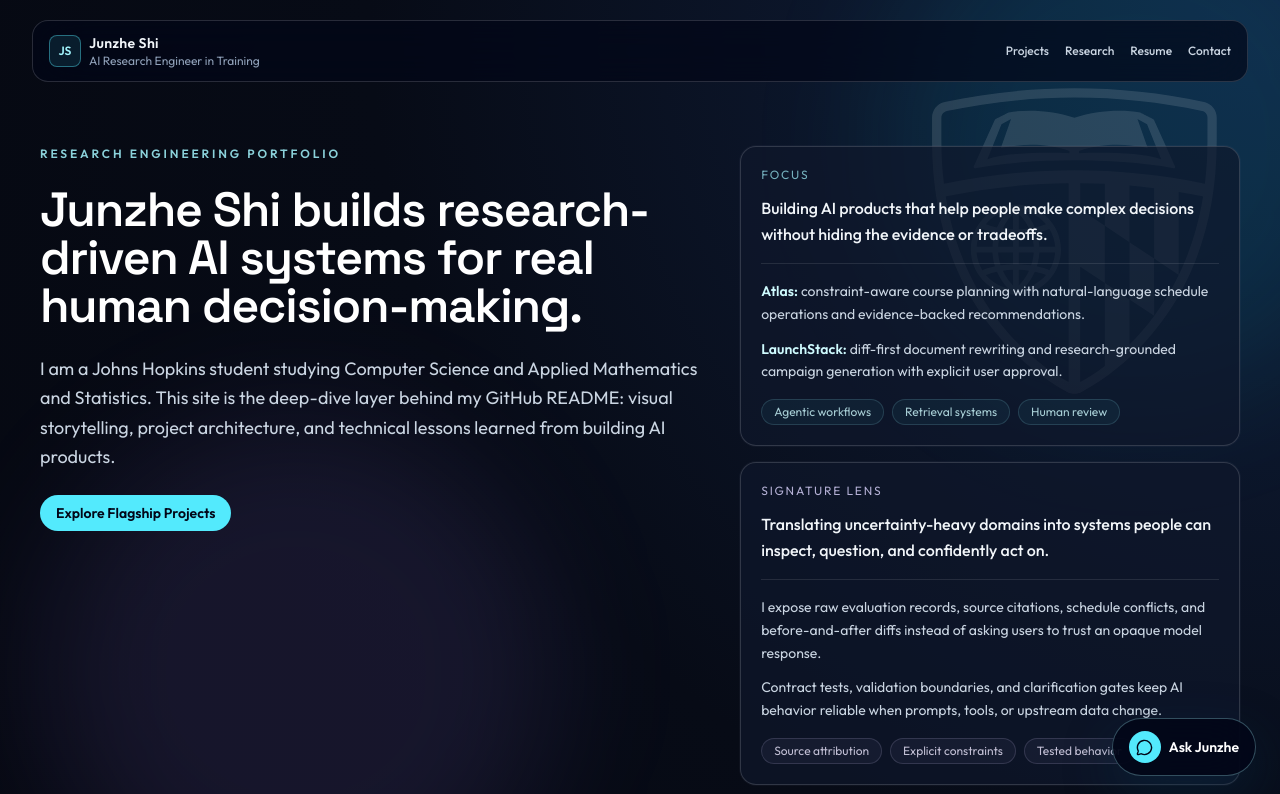
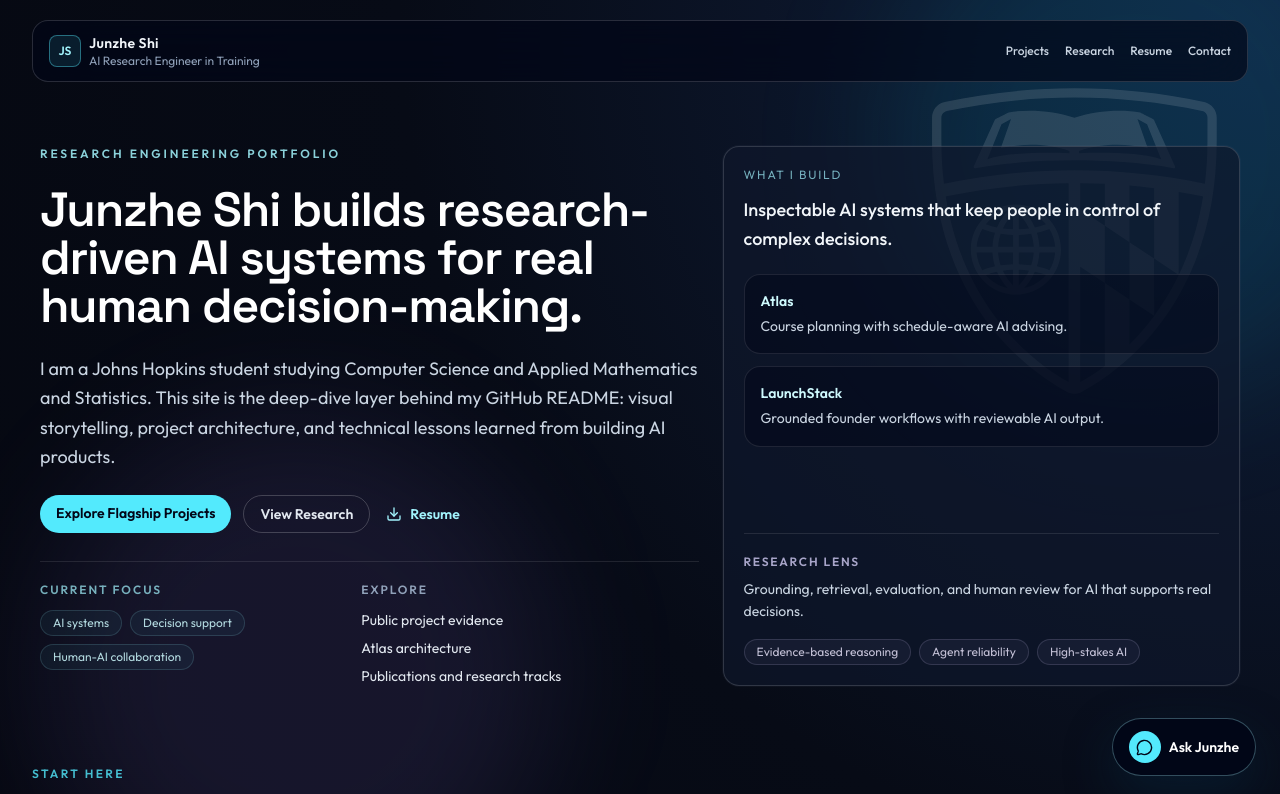
Before and after one commit to JunzheShi0702/personal-website, a React (Vite) app in the folder client/: page / in a window 1280 px wide. Shown: the top 794 px of the page. Built offline with nearby package versions, Linux system fonts and the light colour scheme.

Commit message:
redesign uiux

```diff
--- a/client/src/pages/HomePage.tsx
+++ b/client/src/pages/HomePage.tsx
@@ -64,7 +64,8 @@ export function HomePage() {
         >
           <img src={universityShield} alt="" className="h-56 w-auto md:h-80" />
         </div>
-        <div className="relative z-10 grid items-start gap-6 lg:grid-cols-[1.15fr_0.85fr]">
+        <div className="relative z-10 grid items-stretch gap-6 lg:grid-cols-[1.12fr_0.88fr]">
+          <div className="flex flex-col justify-between gap-7">
             <div className="space-y-6">
               <p className="text-xs font-semibold uppercase tracking-[0.24em] text-cyan-200/85">
                 Research Engineering Portfolio
@@ -85,61 +86,95 @@ export function HomePage() {
                 >
                   Explore Flagship Projects
                 </Link>
+                <Link
+                  to="/research"
+                  className="rounded-full border border-white/20 px-4 py-2 text-sm font-semibold text-slate-200 transition hover:border-cyan-200/60 hover:text-white"
+                >
+                  View Research
+                </Link>
+                <a
+                  href={resumePath}
+                  className="inline-flex items-center gap-2 px-1 py-2 text-sm font-semibold text-cyan-200 transition hover:text-cyan-100"
+                >
+                  <Download className="h-4 w-4" />
+                  Resume
+                </a>
               </div>
             </div>
-          <div className="grid self-start gap-4 sm:grid-cols-2 lg:grid-cols-1">
-            <BentoCard>
-              <p className="text-xs uppercase tracking-[0.15em] text-cyan-200/70">
-                Focus
+
+            <div className="grid gap-4 border-t border-white/10 pt-5 md:grid-cols-[0.95fr_1.05fr]">
+              <div>
+                <p className="text-xs font-semibold uppercase tracking-[0.16em] text-cyan-200/70">
+                  Current Focus
                 </p>
-              <p className="mt-3 text-base font-medium leading-relaxed text-slate-100">
-                Building AI products that help people make complex decisions without
-                hiding the evidence or tradeoffs.
-              </p>
-              <div className="mt-4 space-y-3 border-t border-white/10 pt-4 text-sm leading-relaxed text-slate-300">
-                <p>
-                  <span className="font-semibold text-cyan-100">Atlas:</span>{' '}
-                  constraint-aware course planning with natural-language schedule
-                  operations and evidence-backed recommendations.
-                </p>
-                <p>
-                  <span className="font-semibold text-cyan-100">LaunchStack:</span>{' '}
-                  diff-first document rewriting and research-grounded campaign
-                  generation with explicit user approval.
-                </p>
-              </div>
-              <div className="mt-4 flex flex-wrap gap-2">
-                {['Agentic workflows', 'Retrieval systems', 'Human review'].map((item) => (
+                <div className="mt-3 flex flex-wrap gap-2">
+                  {['AI systems', 'Decision support', 'Human-AI collaboration'].map((item) => (
                     <span
                       key={item}
-                    className="rounded-full border border-cyan-200/15 bg-cyan-300/5 px-3 py-1 text-xs text-cyan-100/80"
+                      className="rounded-full border border-cyan-200/15 bg-cyan-300/5 px-3 py-1 text-xs text-cyan-100/85"
                     >
                       {item}
                     </span>
                   ))}
                 </div>
-            </BentoCard>
-            <BentoCard>
-              <p className="text-xs uppercase tracking-[0.15em] text-violet-200/80">
-                Signature Lens
+              </div>
+              <div>
+                <p className="text-xs font-semibold uppercase tracking-[0.16em] text-slate-400">
+                  Explore
                 </p>
-              <p className="mt-3 text-base font-medium leading-relaxed text-slate-100">
-                Translating uncertainty-heavy domains into systems people can inspect,
-                question, and confidently act on.
+                <div className="mt-3 grid gap-2 text-sm">
+                  <Link to="/projects" className="text-slate-200 transition hover:text-cyan-100">
+                    Public project evidence
+                  </Link>
+                  <Link to="/projects/atlas#architecture" className="text-slate-200 transition hover:text-cyan-100">
+                    Atlas architecture
+                  </Link>
+                  <Link to="/research#publications" className="text-slate-200 transition hover:text-cyan-100">
+                    Publications and research tracks
+                  </Link>
+                </div>
+              </div>
+            </div>
+          </div>
+          <div className="self-stretch">
+            <BentoCard className="flex h-full flex-col justify-between">
+              <div>
+                <p className="text-xs uppercase tracking-[0.15em] text-cyan-200/70">
+                  What I Build
                 </p>
-              <div className="mt-4 space-y-3 border-t border-white/10 pt-4 text-sm leading-relaxed text-slate-300">
-                <p>
-                  I expose raw evaluation records, source citations, schedule
-                  conflicts, and before-and-after diffs instead of asking users to
-                  trust an opaque model response.
+                <p className="mt-3 text-lg font-medium leading-relaxed text-slate-100">
+                  Inspectable AI systems that keep people in control of complex
+                  decisions.
                 </p>
-                <p>
-                  Contract tests, validation boundaries, and clarification gates keep
-                  AI behavior reliable when prompts, tools, or upstream data change.
+                <div className="mt-5 grid gap-3">
+                  {[
+                    ['Atlas', 'Course planning with schedule-aware AI advising.', '/projects/atlas'],
+                    ['LaunchStack', 'Grounded founder workflows with reviewable AI output.', '/projects/pdr-ai'],
+                  ].map(([title, description, href]) => (
+                    <Link
+                      key={title}
+                      to={href}
+                      className="rounded-2xl border border-white/10 bg-slate-950/45 p-4 transition hover:border-cyan-200/40 hover:bg-slate-950/70"
+                    >
+                      <p className="text-sm font-semibold text-cyan-100">{title}</p>
+                      <p className="mt-1 text-sm leading-relaxed text-slate-300">
+                        {description}
                       </p>
+                    </Link>
+                  ))}
                 </div>
+              </div>
+
+              <div className="mt-5 border-t border-white/10 pt-5">
+                <p className="text-xs font-semibold uppercase tracking-[0.15em] text-violet-200/75">
+                  Research Lens
+                </p>
+                <p className="mt-2 text-sm leading-relaxed text-slate-300">
+                  Grounding, retrieval, evaluation, and human review for AI that
+                  supports real decisions.
+                </p>
                 <div className="mt-4 flex flex-wrap gap-2">
-                {['Source attribution', 'Explicit constraints', 'Tested behavior'].map((item) => (
+                  {['Evidence-based reasoning', 'Agent reliability', 'High-stakes AI'].map((item) => (
                     <span
                       key={item}
                       className="rounded-full border border-violet-200/15 bg-violet-300/5 px-3 py-1 text-xs text-violet-100/80"
@@ -147,6 +182,7 @@ export function HomePage() {
                       {item}
                     </span>
                   ))}
+                </div>
               </div>
             </BentoCard>
           </div>
```
Lines whose indentation alone changed are shown as unchanged.
